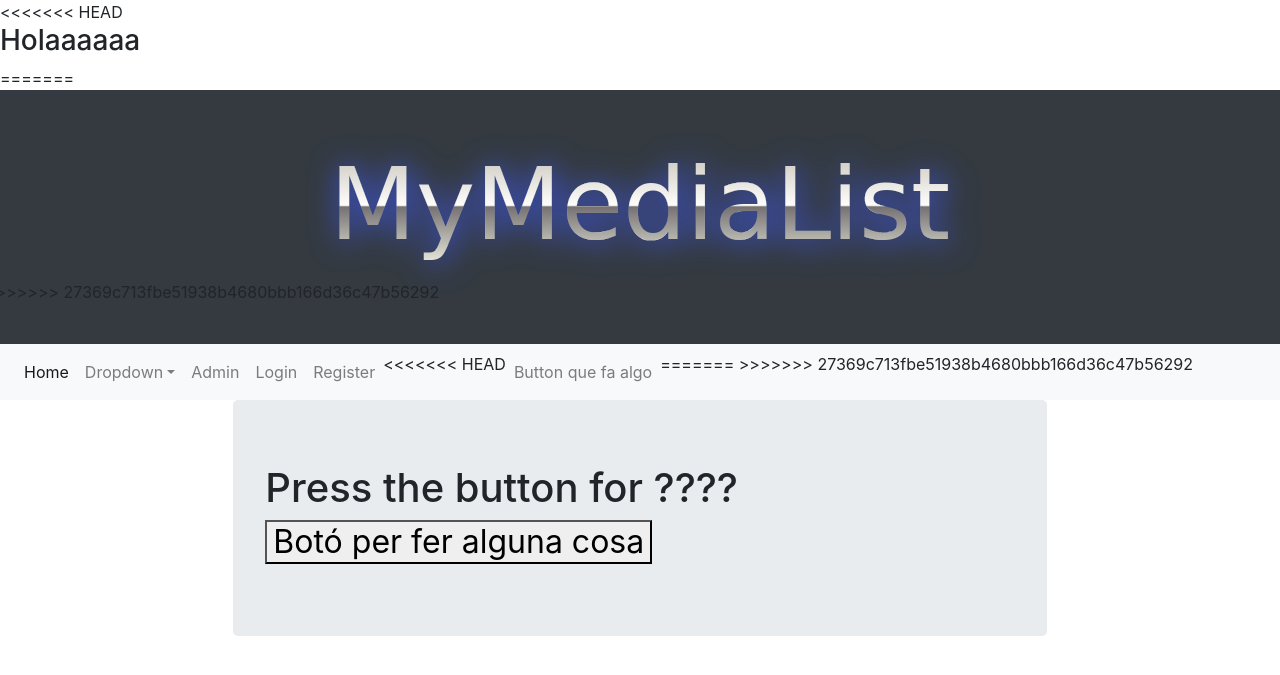
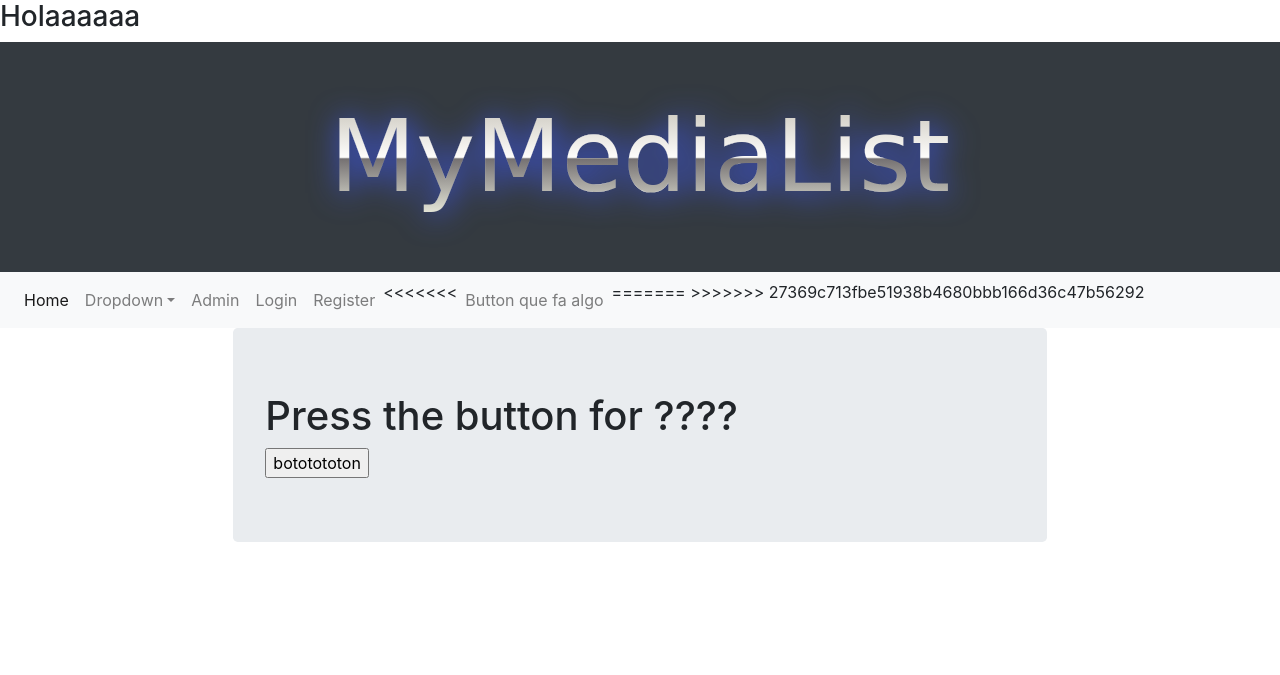
Before and after one commit to AleksSG/Web-App, a Django app: page /generate/ in a window 1280 px wide. Shown: the top 675 px of the page. Run offline with Django 3.2, Linux system fonts and the light colour scheme; some libraries are stand-ins or nearby versions.

Commit message:
Button fails

```diff
--- a/MML/MediaApp/readAPI.py
+++ b/MML/MediaApp/readAPI.py
@@ -10,8 +10,8 @@ def main():
     for group in groups:
         printOneGroupSongs(group)
 
-#    for director in directors:
-#        printOneDirectorMovies(director)
+    for director in directors:
+        printOneDirectorMovies(director)
 
 def printOneGroupSongs(group):
     print("----------------"+group+"----------------")
--- a/MML/MediaApp/views.py
+++ b/MML/MediaApp/views.py
@@ -48,6 +48,7 @@ def register(request):
                            'profile_form':profile_form,
                            'registered':registered})
 
+
 def user_login(request):
     if request.method == 'POST':
         username = request.POST.get('username')
--- a/MML/templates/MediaApp/base.html
+++ b/MML/templates/MediaApp/base.html
@@ -4,25 +4,21 @@
   <head>
     <meta charset="utf-8">
     <title>Base</title>
-    <!-- Latest compiled and minified CSS -->
     <link rel="stylesheet" href="https://stackpath.bootstrapcdn.com/bootstrap/4.3.1/css/bootstrap.min.css" integrity="sha384-ggOyR0iXCbMQv3Xipma34MD+dH/1fQ784/j6cY/iJTQUOhcWr7x9JvoRxT2MZw1T" crossorigin="anonymous">
     <link rel="stylesheet" type="text/css" href="{% static 'CSS/stick.css' %}">
     <link rel="stylesheet" type="text/css" href="{% static 'CSS/title.css' %}">
   </head>
 
   <body>
-<<<<<<< HEAD
     <div class = "p" style="height: 200px;">
 
       <h3>Holaaaaaa</h3>
-=======
     <div class="row bg-dark" id="top_container">
       <div class="col-2"></div>
       <div class="col-8">
         <a href="http://localhost:8000/" class="vectro"><span class="vectro-body">MyMediaList</span></a>
       </div>
       <div class="col-2"></div>
->>>>>>> 27369c713fbe51938b4680bbb166d36c47b56292
     </div>
     <nav class="navbar navbar-expand-lg navbar-light bg-light" id="navbar">
       <div>
@@ -53,7 +49,9 @@
           <li class="nav-item">
             <a class="nav-link" href="{% url 'register' %}">Register</a>
           </li>
-<<<<<<< HEAD
+<<<<<<<
+
+
           <li class="nav-item">
             <a class="nav-link" href="{% url 'generate' %}">Button que fa algo</a>
           </li>
--- a/MML/templates/MediaApp/generate.html
+++ b/MML/templates/MediaApp/generate.html
@@ -4,7 +4,7 @@
 <div class="container">
   <div class="jumbotron">
     <h1>Press the button for ????</h1>
-    <h2> <button> Botó per fer alguna cosa</button> </h2>
+        <input type="submit" name="" value="bototototon">
   </div>
 </div>
 {% endblock %}
```
Also changed, not shown: MML/templates/MediaApp/login.html (line endings or trailing spaces).
